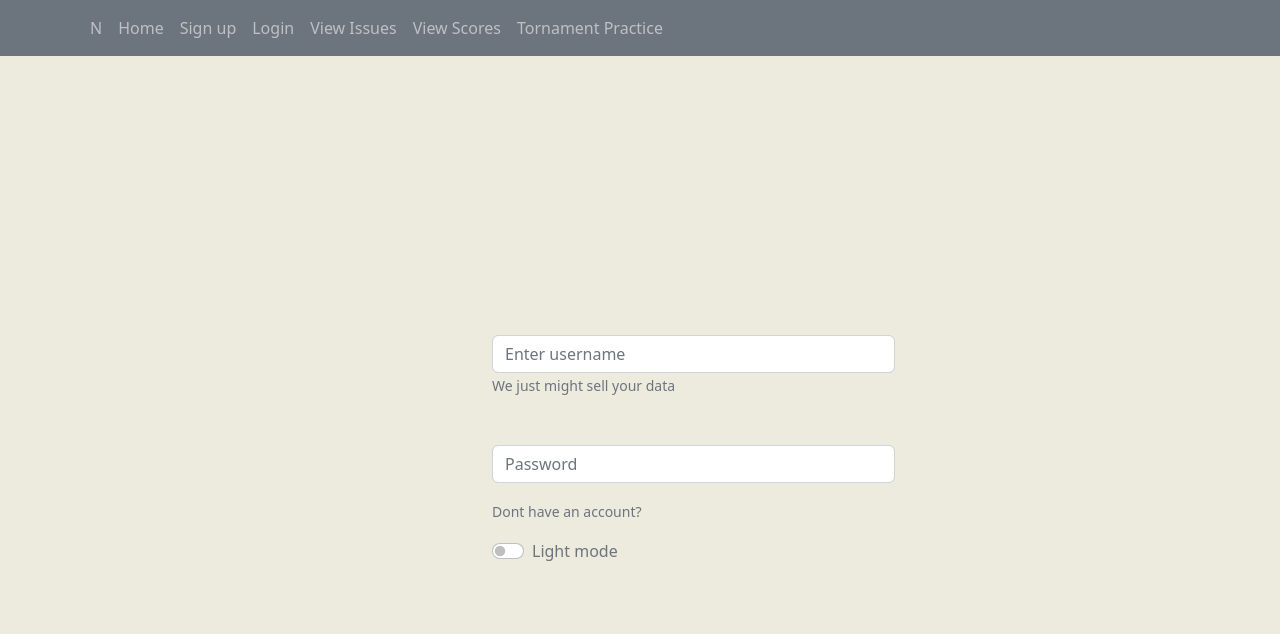
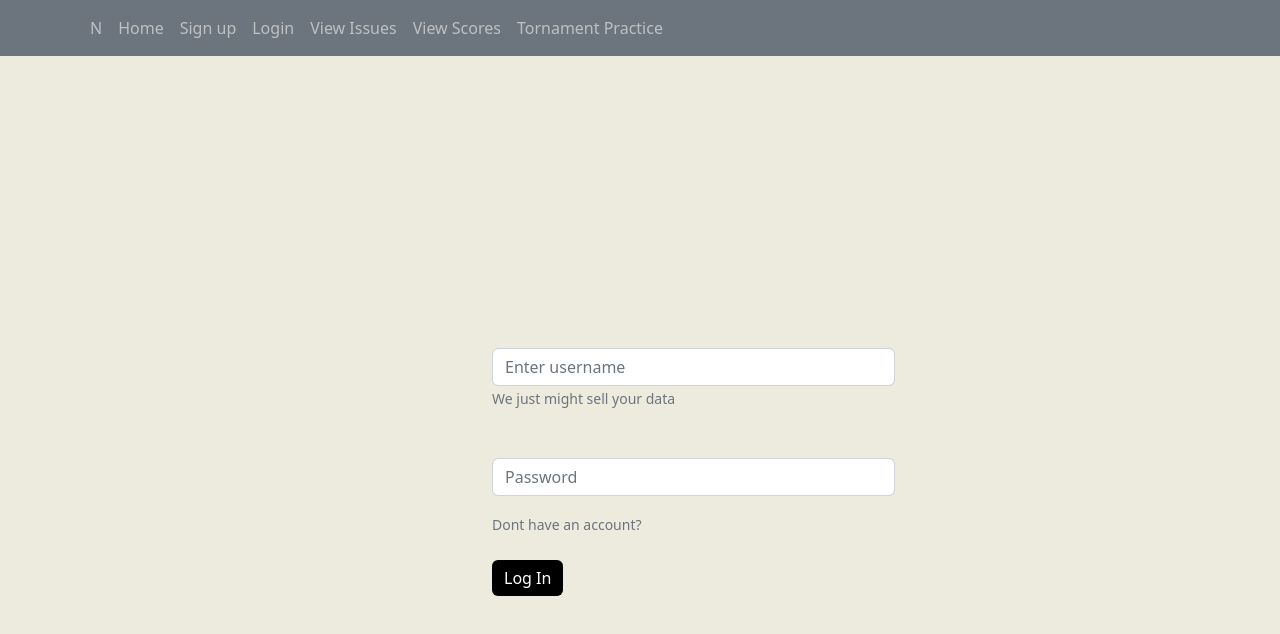
Before and after one commit to acorbettATSSU/pinball-Website, a React (Create React App) app in the folder frontend/: page /login in a window 1280 px wide. Shown: the top 634 px of the page. Built offline with nearby package versions, Linux system fonts and the light colour scheme.

Commit message:
Login/Register button correct color no dark mode toggle

```diff
--- a/frontend/src/components/pages/loginPage.js
+++ b/frontend/src/components/pages/loginPage.js
@@ -25,10 +25,11 @@ const Login = () => {
   };
   let backgroundStyling = { background: bgColor };
   let buttonStyling = {
-    background: PRIMARY_COLOR,
+    background: "black",
     borderStyle: "none",
-    color: bgColor,
+    color: "white",
   };
+
 
   const handleChange = ({ currentTarget: input }) => {
     setData({ ...data, [input.name]: input.value });
@@ -111,17 +112,7 @@ const Login = () => {
                     </span>
                   </Form.Text>
                 </Form.Group>
-                <div class="form-check form-switch">
-                  <input
-                    class="form-check-input"
-                    type="checkbox"
-                    id="flexSwitchCheckDefault"
-                    onChange={() => { setLight(!light) }}
-                  />
-                  <label class="form-check-label" for="flexSwitchCheckDefault" className='text-muted'>
-                    {bgText}
-                  </label>
-                </div>
+
                 {error && <div style={labelStyling} className='pt-3'>{error}</div>}
                 <Button
                   variant="primary"
--- a/frontend/src/components/pages/registerPage.js
+++ b/frontend/src/components/pages/registerPage.js
@@ -43,9 +43,9 @@ const Register = () => {
   };
   let backgroundStyling = { background: bgColor };
   let buttonStyling = {
-    background: PRIMARY_COLOR,
+    background: "black",
     borderStyle: "none",
-    color: bgColor,
+    color: "white",
   };
 
   const handleSubmit = async (e) => {
@@ -133,23 +133,7 @@ const Register = () => {
                     onChange={handleChange}
                   />
                 </Form.Group>
-                <div className="form-check form-switch">
-                  <input
-                    className="form-check-input"
-                    type="checkbox"
-                    id="flexSwitchCheckDefault"
-                    onChange={() => {
-                      setLight(!light);
-                    }}
-                  />
-                  <label
-                    className="form-check-label"
-                    htmlFor="flexSwitchCheckDefault"
 
-                  >
-                    {bgText}
-                  </label>
-                </div>
                 {error && (
                   <div style={labelStyling} className="pt-3">
                     {error}
```
